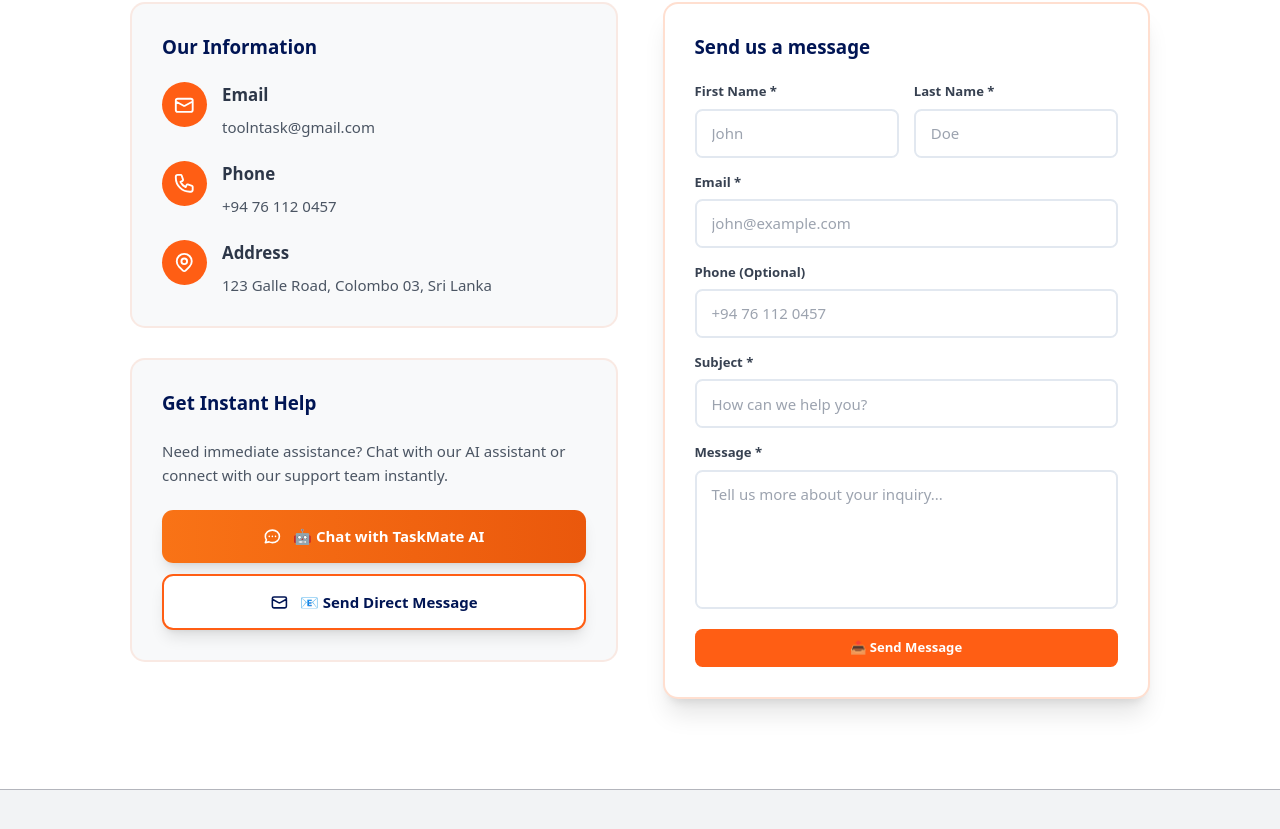
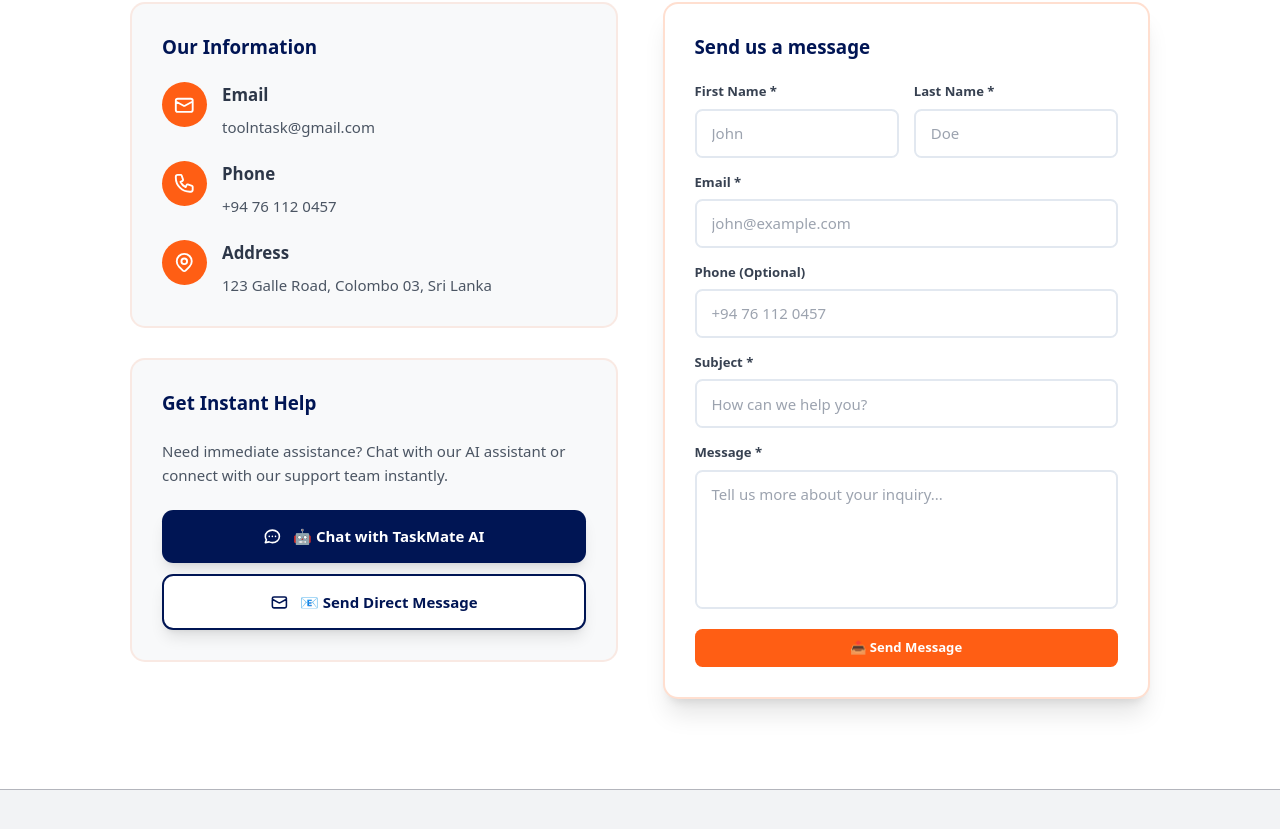
Before and after one commit to SeneshFitzroy/ToolnTask, a Next.js app: page /About in a window 1280 px wide. Shown: the part 1790-2619 px from the top of the page. Built offline with nearby package versions, Linux system fonts and the light colour scheme; no server answers; the database is empty; a web font is replaced by a local one.

Commit message:
feat: Enhanced src/components/ToolsTasksChatAgent.tsx, pages/About.tsx,  - Detailed changes: diff --git a/pages/About.tsx b/pages/About.tsx ind... at  0:07:51.36 Mon 07/21/2025

```diff
--- a/pages/About.tsx
+++ b/pages/About.tsx
@@ -463,7 +463,16 @@ export default function About() {
                         element.style.opacity = '1';
                       }
                     }}
-                    className="w-full bg-gradient-to-r from-orange-500 to-orange-600 text-white p-4 rounded-xl font-semibold hover:from-orange-600 hover:to-orange-700 transition-all duration-300 transform hover:scale-105 shadow-lg flex items-center justify-center gap-3"
+                    className="w-full text-white p-4 rounded-xl font-semibold transition-all duration-300 transform hover:scale-105 shadow-lg flex items-center justify-center gap-3"
+                    style={{
+                      background: 'linear-gradient(135deg, #001554 0%, #001554 100%)',
+                    }}
+                    onMouseEnter={(e) => {
+                      e.currentTarget.style.background = 'linear-gradient(135deg, #000a33 0%, #000a33 100%)';
+                    }}
+                    onMouseLeave={(e) => {
+                      e.currentTarget.style.background = 'linear-gradient(135deg, #001554 0%, #001554 100%)';
+                    }}
                   >
                     <svg className="w-5 h-5" fill="none" stroke="currentColor" viewBox="0 0 24 24">
                       <path strokeLinecap="round" strokeLinejoin="round" strokeWidth={2} d="M8 12h.01M12 12h.01M16 12h.01M21 12c0 4.418-4.03 8-9 8a9.863 9.863 0 01-4.255-.949L3 20l1.395-3.72C3.512 15.042 3 13.574 3 12c0-4.418 4.03-8 9-8s9 3.582 9 8z" />
@@ -504,12 +513,12 @@ export default function About() {
                     }}
                     className="w-full border-2 text-base p-4 rounded-xl font-semibold transition-all duration-300 transform hover:scale-105 shadow-lg flex items-center justify-center gap-3"
                     style={{
-                      borderColor: '#FF5E14',
+                      borderColor: '#001554',
                       color: theme === 'dark' ? '#FFFFFF' : '#001554',
                       backgroundColor: theme === 'dark' ? 'transparent' : '#FFFFFF'
                     }}
                     onMouseEnter={(e) => {
-                      e.currentTarget.style.backgroundColor = '#FF5E14';
+                      e.currentTarget.style.backgroundColor = '#001554';
                       e.currentTarget.style.color = '#FFFFFF';
                     }}
                     onMouseLeave={(e) => {
--- a/src/components/ToolsTasksChatAgent.tsx
+++ b/src/components/ToolsTasksChatAgent.tsx
@@ -280,7 +280,7 @@ export default function ToolsTasksChatAgent({ pageType }: ToolsTasksChatAgentPro
                     backgroundColor: theme === 'dark' ? '#374151' : '#F9FAFB',
                     scrollBehavior: 'smooth',
                     scrollbarWidth: 'thin',
-                    scrollbarColor: '#1e3a8a transparent'
+                    scrollbarColor: '#001554 transparent'
                   }}
                 >
                   {messages.map((msg) => (
@@ -364,7 +364,7 @@ export default function ToolsTasksChatAgent({ pageType }: ToolsTasksChatAgentPro
                     backgroundColor: theme === 'dark' ? '#374151' : '#F9FAFB',
                     scrollBehavior: 'smooth',
                     scrollbarWidth: 'thin',
-                    scrollbarColor: '#1e3a8a transparent'
+                    scrollbarColor: '#001554 transparent'
                   }}
                 >
                   {/* Welcome Message */}
```
